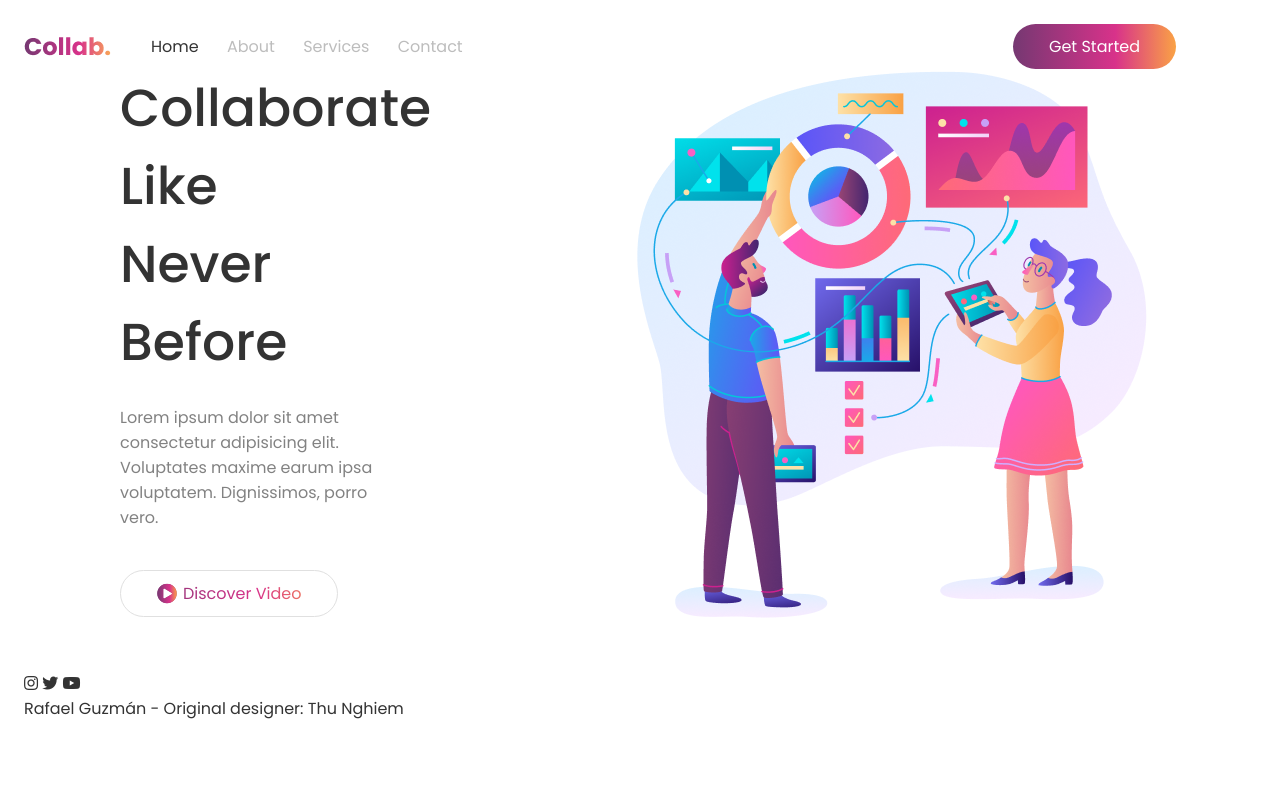
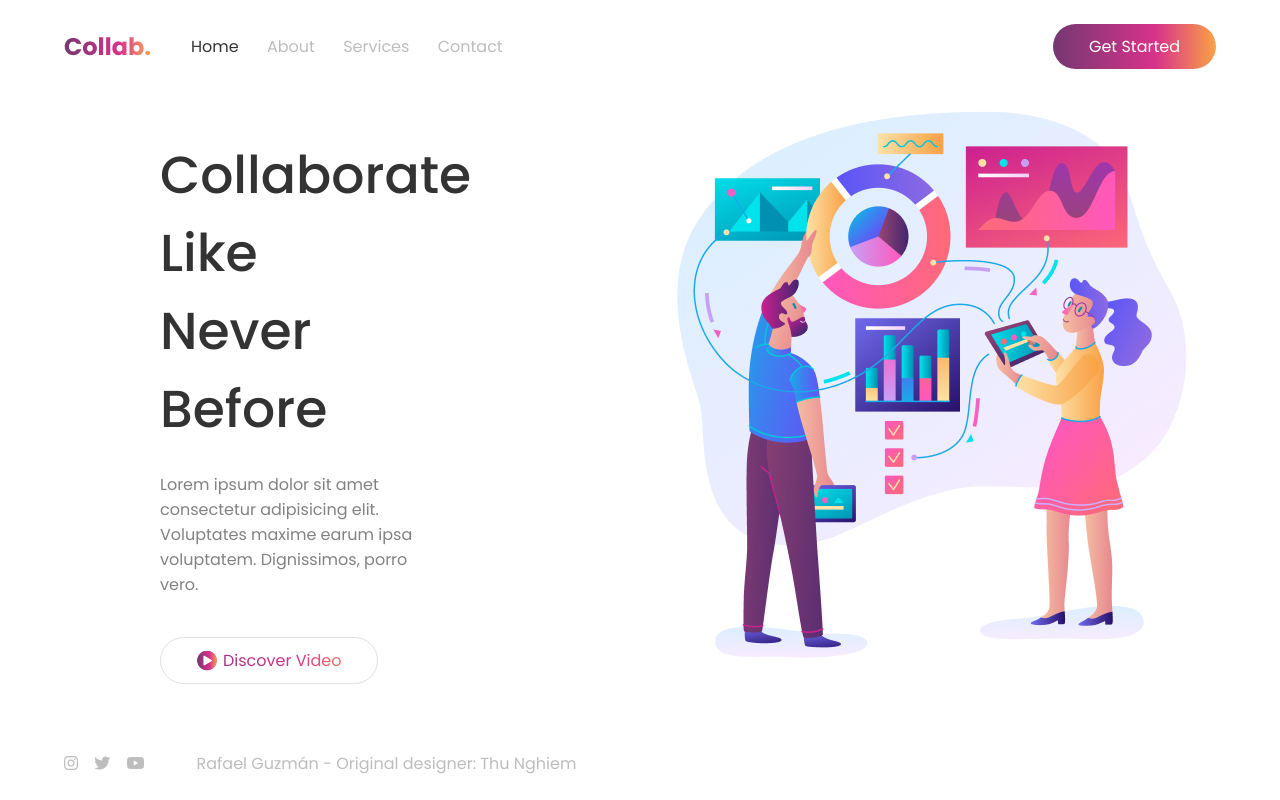
Before and after one commit to rqguzman/collab-devchallenges, a plain HTML site: page index.html in a window 1280 px wide. Drawn offline with Linux system fonts and the light colour scheme.

Commit message:
:art: style(footer) Add footer section styling

```diff
--- a/css/style.css
+++ b/css/style.css
@@ -23,7 +23,11 @@ p {
 }
 
 #container {
+  display: grid;
+  grid-template-rows: auto 1fr auto;
   max-width: 1200px;
+  height: 100vh;
+  margin: 0 auto;
   padding: 24px;
 }
 
@@ -70,6 +74,7 @@ main {
   display: grid;
   grid-template-columns: repeat(12, 1fr);
   gap: 24;
+  align-items: center;
 }
 
 .main--content {
@@ -107,6 +112,11 @@ main {
   background-clip: text;
   -webkit-background-clip: text;
   -webkit-text-fill-color: transparent;
+  cursor: pointer;
+}
+
+.play-button:active {
+  transform: scale(0.98);
 }
 
 .play-button .fa {
@@ -118,3 +128,22 @@ main {
 .main--img {
   grid-column: 7/12;
 }
+
+/* FOOTER */
+footer {
+  display: flex;
+  color: #bdbdbd;
+}
+
+.socials {
+  margin-right: 4rem;
+}
+
+.socials--item {
+  margin-right: 1.2rem;
+  cursor: pointer;
+}
+
+.socials--item:hover {
+  color: #333;
+}
```
Lines whose indentation alone changed are shown as unchanged.
